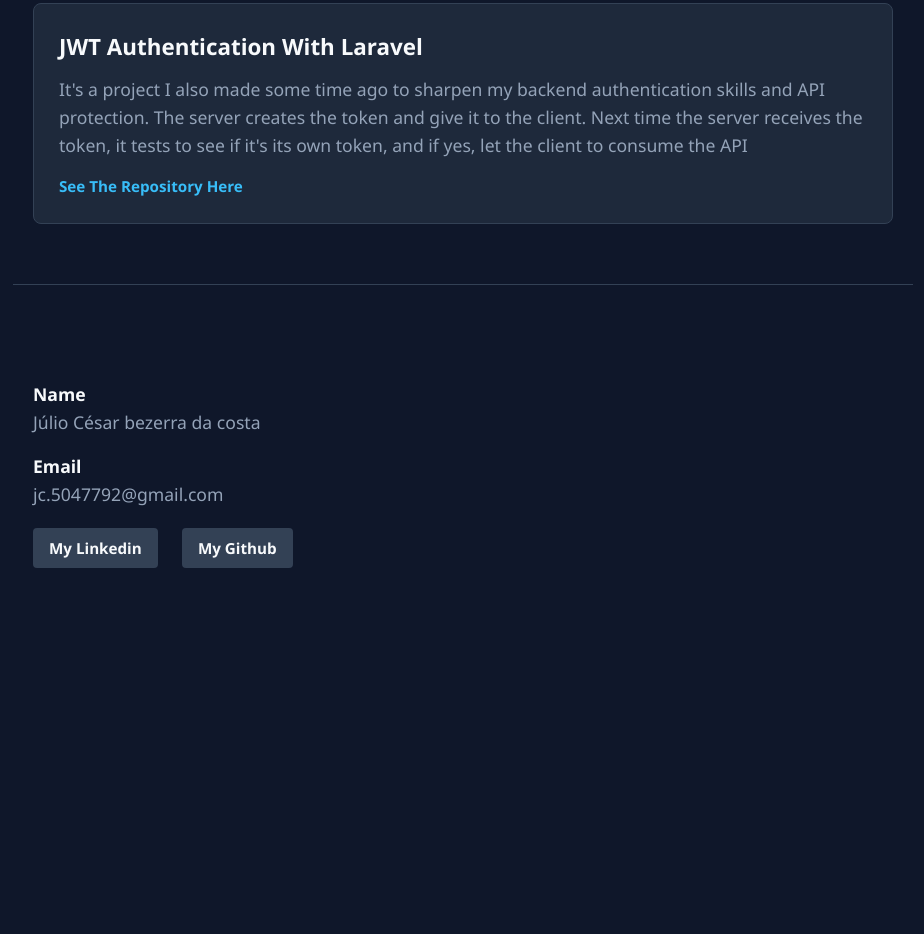
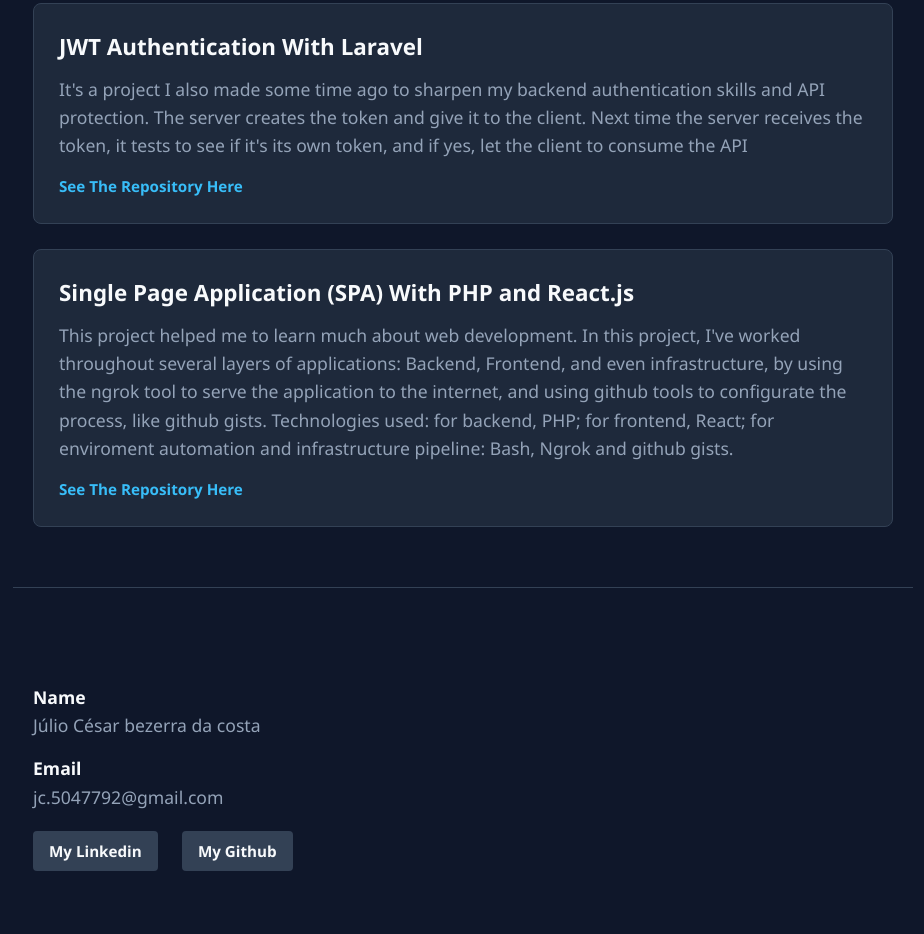
Before and after one commit to PoxaNit/PoxaNit.github.io, a plain HTML site: page index.html in a window 1280 px wide. Shown: the part 1949-2883 px from the top of the page, without its empty margins (177-1101 px from the left). Before the commit the page ends 2617 px from the top, so only its background shows below. Drawn offline with Linux system fonts and the light colour scheme.

Commit message:
Project Added

```diff
--- a/index.html
+++ b/index.html
@@ -108,6 +108,23 @@
 
 	    </div>
 
+	    <div>
+
+		<h4>Single Page Application (SPA) With PHP and React.js</h4>
+
+		<p>
+		    This project helped me to learn much about web development. In this project,
+		    I've worked throughout several layers of applications: Backend, Frontend, and even
+		    infrastructure, by using the ngrok tool to serve the application to the internet,
+		    and using github tools to configurate the process, like github gists. Technologies used:
+		    for backend, PHP; for frontend, React; for enviroment automation and infrastructure pipeline:
+		    Bash, Ngrok and github gists.
+		</p>
+
+		<a href="https://github.com/PoxaNit/Gerenciador-de-Card-pio">See The Repository Here</a>
+
+	    </div>
+
 	</section>
 
 	<section id="contacts">
```
